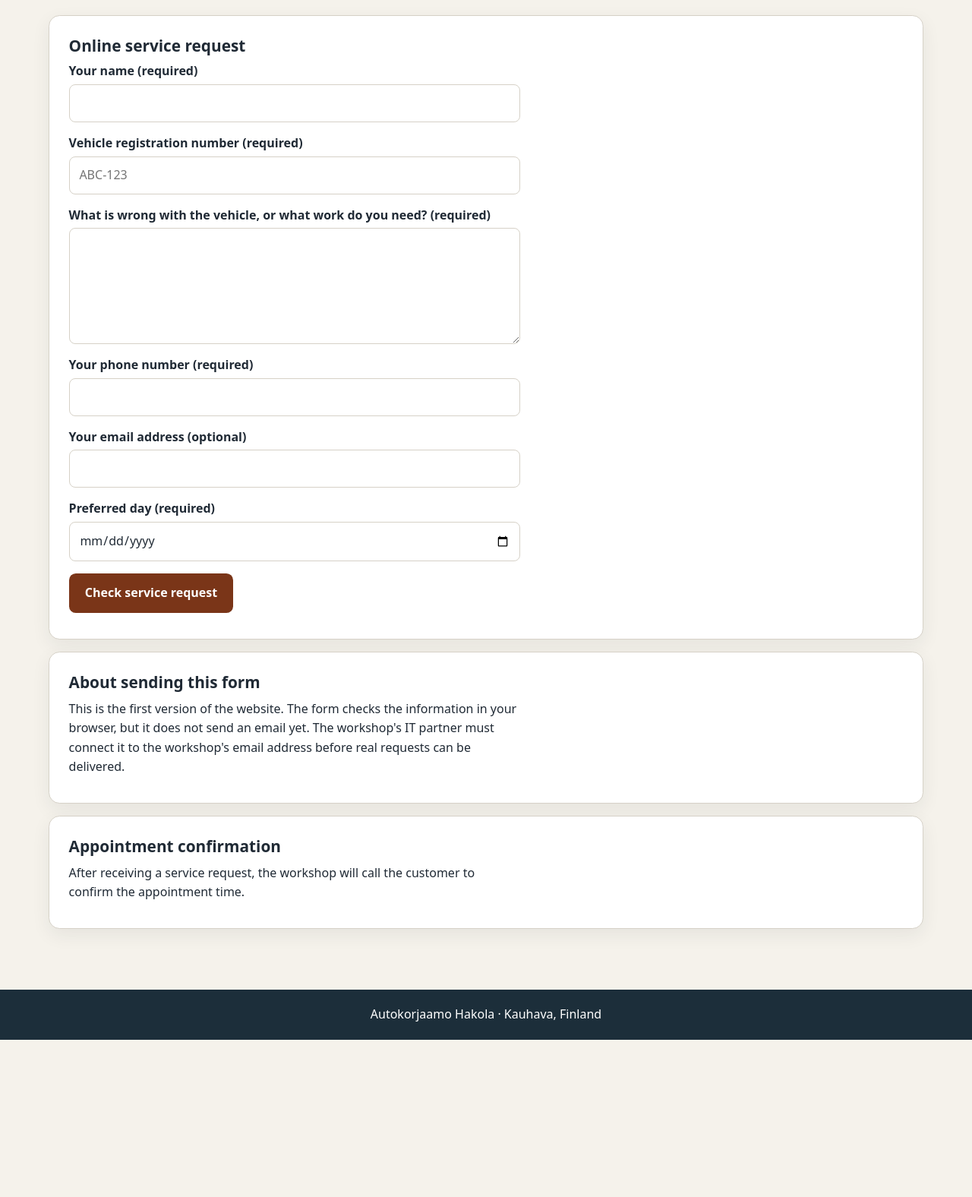
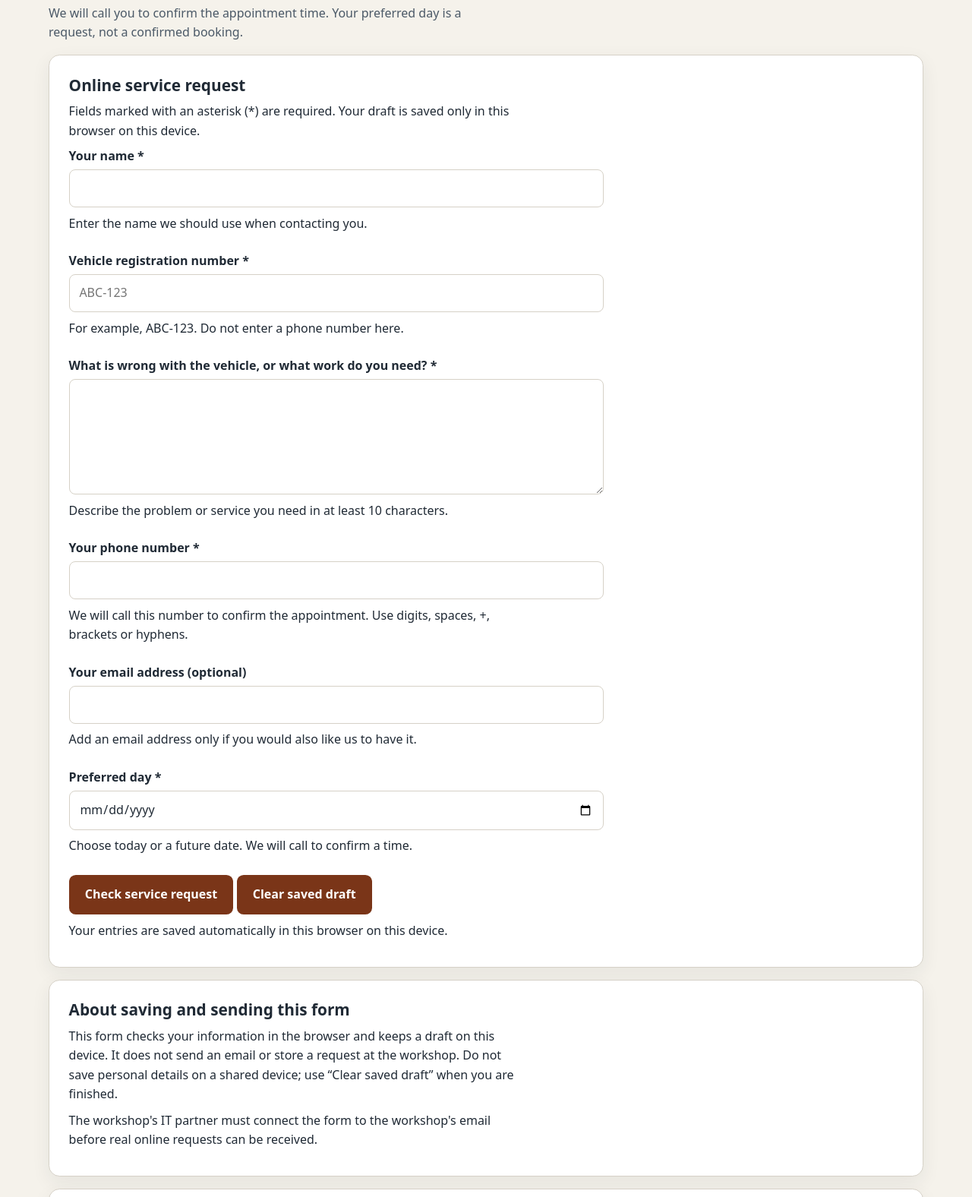
Before and after one commit to ShahriarSahed/Assignment, a plain HTML site: page contact.html in a window 1280 px wide. Shown: the part 366-1942 px from the top of the page at 76% size. Before the commit the page ends 1735 px from the top, so only its background shows below. Drawn offline with Linux system fonts and the light colour scheme.

Commit message:
Build accessible E3 service request form with draft controls

```diff
--- a/contact.html
+++ b/contact.html
@@ -4,8 +4,8 @@
     <meta charset="UTF-8">
     <meta name="viewport" content="width=device-width, initial-scale=1.0">
     <link rel="stylesheet" href="style.css">
+    <script src="script.js" defer></script>
     <title>Autokorjaamo Hakola | Contact and service request</title>
-    <script src="script.js" defer></script>
 </head>
 <body>
     <header>
@@ -17,6 +17,19 @@
                 <li><a href="listing.html">Services</a></li>
                 <li><a href="contact.html" aria-current="page">Contact and service request</a></li>
             </ul>
+            <div class="info-controls">
+                <button class="info-button" id="info-button" type="button" popovertarget="info-menu">
+                    Good to know
+                </button>
+                <div class="info-menu" id="info-menu" popover>
+                    <p><strong>Useful information</strong></p>
+                    <ul>
+                        <li><a href="listing.html">See our services</a></li>
+                        <li><a href="contact.html#service-request-form">Make a service request</a></li>
+                        <li><a href="about.html">About the workshop</a></li>
+                    </ul>
+                </div>
+            </div>
         </nav>
     </header>
 
@@ -27,62 +40,78 @@
 
         <section>
             <h2>Online service request</h2>
-            <form id="service-request-form">
-                <p>
-                    <label for="customer-name">Your name (required)</label><br>
-                    <input type="text" id="customer-name" name="customer-name" autocomplete="name" required>
-                </p>
+            <p>Fields marked with an asterisk (*) are required. Your draft is saved only in this browser on this device.</p>
+            <form id="service-request-form" novalidate>
+                <div class="form-field">
+                    <label for="customer-name">Your name *</label>
+                    <input type="text" id="customer-name" name="customer-name"
+                        autocomplete="name" required
+                        aria-describedby="customer-name-hint customer-name-error">
+                    <p class="field-hint" id="customer-name-hint">Enter the name we should use when contacting you.</p>
+                    <p class="form-error" id="customer-name-error"></p>
+                </div>
 
-                <p>
-                    <label for="registration">Vehicle registration number (required)</label><br>
-                    <input
-                        type="text"
-                        id="registration"
-                        name="registration"
-                        placeholder="ABC-123"
-                        pattern="[A-Za-z]{2,3}-?[0-9]{1,3}"
-                        minlength="5"
-                        maxlength="7"
-                        title="Enter a registration number, for example ABC-123. Do not enter a phone number here."
-                        required
-                    >
-                </p>
+                <div class="form-field">
+                    <label for="registration">Vehicle registration number *</label>
+                    <input type="text" id="registration" name="registration"
+                        placeholder="ABC-123" pattern="[A-Za-z]{2,3}-?[0-9]{1,3}"
+                        minlength="5" maxlength="7" autocomplete="off" required
+                        aria-describedby="registration-hint registration-error">
+                    <p class="field-hint" id="registration-hint">For example, ABC-123. Do not enter a phone number here.</p>
+                    <p class="form-error" id="registration-error"></p>
+                </div>
 
-                <p>
-                    <label for="problem">What is wrong with the vehicle, or what work do you need? (required)</label><br>
-                    <textarea id="problem" name="problem" rows="5" cols="40" required></textarea>
-                </p>
+                <div class="form-field">
+                    <label for="problem">What is wrong with the vehicle, or what work do you need? *</label>
+                    <textarea id="problem" name="problem" rows="5" minlength="10"
+                        required aria-describedby="problem-hint problem-error"></textarea>
+                    <p class="field-hint" id="problem-hint">Describe the problem or service you need in at least 10 characters.</p>
+                    <p class="form-error" id="problem-error"></p>
+                </div>
 
-                <p>
-                    <label for="phone">Your phone number (required)</label><br>
-                    <input type="tel" id="phone" name="phone" autocomplete="tel" required>
-                </p>
+                <div class="form-field">
+                    <label for="phone">Your phone number *</label>
+                    <input type="tel" id="phone" name="phone" autocomplete="tel"
+                        minlength="6" maxlength="20" pattern="[0-9+() -]{6,20}" required
+                        aria-describedby="phone-hint phone-error">
+                    <p class="field-hint" id="phone-hint">We will call this number to confirm the appointment. Use digits, spaces, +, brackets or hyphens.</p>
+                    <p class="form-error" id="phone-error"></p>
+                </div>
 
-                <p>
-                    <label for="email">Your email address (optional)</label><br>
-                    <input type="email" id="email" name="email" autocomplete="email">
-                </p>
+                <div class="form-field">
+                    <label for="email">Your email address (optional)</label>
+                    <input type="email" id="email" name="email" autocomplete="email"
+                        aria-describedby="email-hint email-error">
+                    <p class="field-hint" id="email-hint">Add an email address only if you would also like us to have it.</p>
+                    <p class="form-error" id="email-error"></p>
+                </div>
 
-                <p>
-                    <label for="preferred-day">Preferred day (required)</label><br>
-                    <input type="date" id="preferred-day" name="preferred-day" required>
-                </p>
+                <div class="form-field">
+                    <label for="preferred-day">Preferred day *</label>
+                    <input type="date" id="preferred-day" name="preferred-day" required
+                        aria-describedby="preferred-day-hint preferred-day-error">
+                    <p class="field-hint" id="preferred-day-hint">Choose today or a future date. We will call to confirm a time.</p>
+                    <p class="form-error" id="preferred-day-error"></p>
+                </div>
 
-                <p>
+                <div class="form-actions">
                     <button type="submit">Check service request</button>
-                </p>
+                    <button class="button-secondary" id="clear-draft" type="button">Clear saved draft</button>
+                </div>
             </form>
-            <p id="form-status" role="status" aria-live="polite"></p>
+            <p class="draft-status" id="draft-status" role="status" aria-live="polite"></p>
+            <p id="form-status" class="form-status" role="status" aria-live="polite"></p>
         </section>
 
         <section>
-            <h2>About sending this form</h2>
-            <p>This is the first version of the website. The form checks the information in your browser, but it does not send an email yet. The workshop's IT partner must connect it to the workshop's email address before real requests can be delivered.</p>
+            <h2>About saving and sending this form</h2>
+            <p>This form checks your information in the browser and keeps a draft on this device. It does not send an email or store a request at the workshop. Do not save personal details on a shared device; use “Clear saved draft” when you are finished.</p>
+            <p>The workshop's IT partner must connect the form to the workshop's email before real online requests can be received.</p>
         </section>
 
         <section>
             <h2>Appointment confirmation</h2>
-            <p>After receiving a service request, the workshop will call the customer to confirm the appointment time.</p>
+            <p>After receiving a service request, the workshop will call the customer to confirm the appointment time. Sending a request does not confirm a booking.</p>
         </section>
     </main>
 
```
